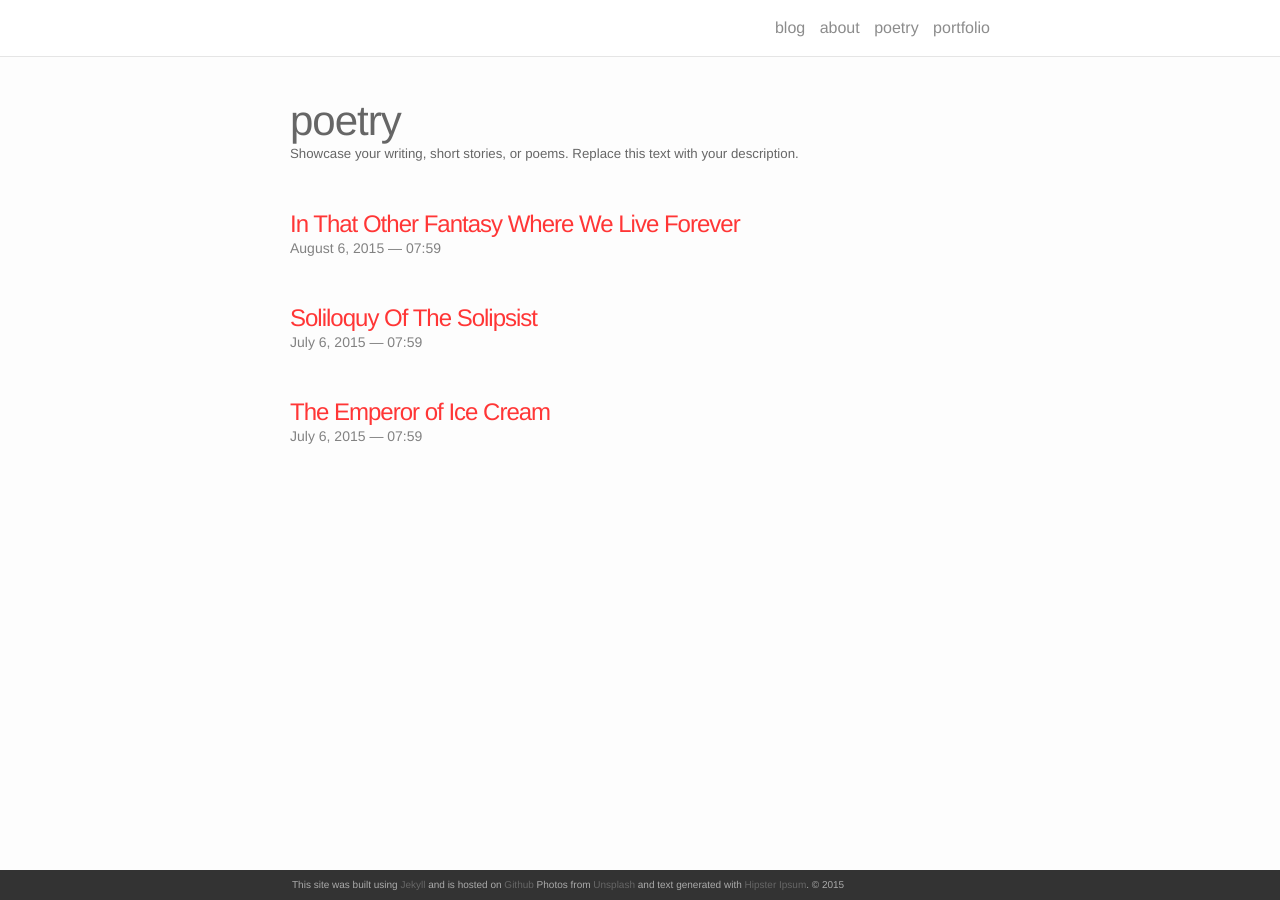
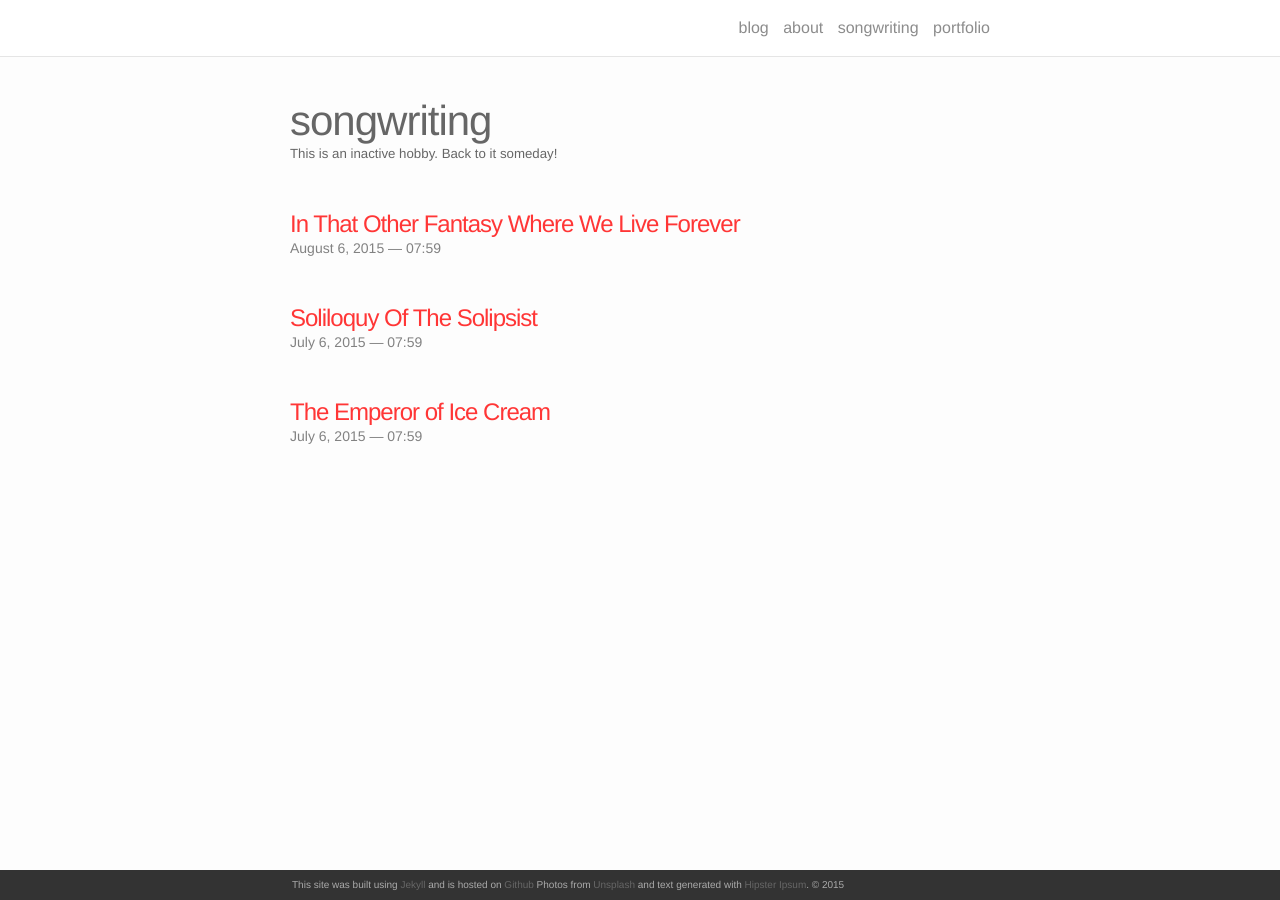
Before and after one commit to danbarnes/danbarnes.github.io, a Jekyll site: the page built from poetry.md, in a window 1280 px wide. Built offline with Jekyll 4.4.1, drawn with Linux system fonts in a browser that asks for light colours; nearby versions of some CDN libraries.

```diff
--- a/index.html
+++ b/index.html
@@ -3,8 +3,8 @@ layout: default
 ---
 
 <div class="header-bar">
-  <h1>*folio</h1>
-  <h2>simple whitespace theme</h2>
+  <h1>Dan Barnes</h1>
+  <h2>News technologist</h2>
   <br/>
   <hr>
   <br/>
--- a/poetry.md
+++ b/poetry.md
@@ -1,8 +1,8 @@
 ---
 layout: page
-permalink: /poetry/
-title: poetry
-description: Showcase your writing, short stories, or poems. Replace this text with your description.
+permalink: /songwriting/
+title: songwriting
+description: This is an inactive hobby. Back to it someday!
 ---
 
 <ul class="post-list">
```
Also changed, not shown: about.md (+8 -9 lines).
